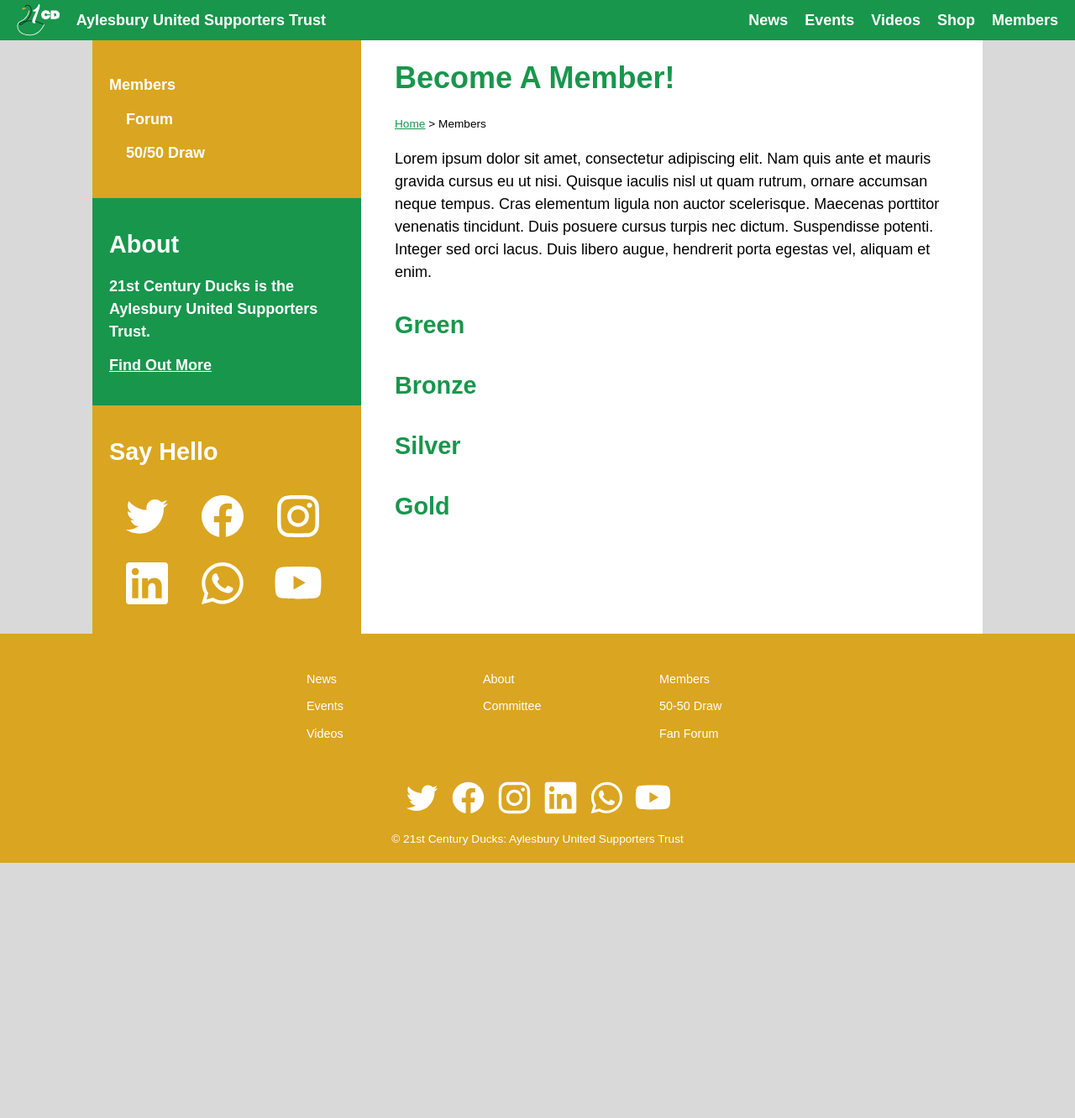
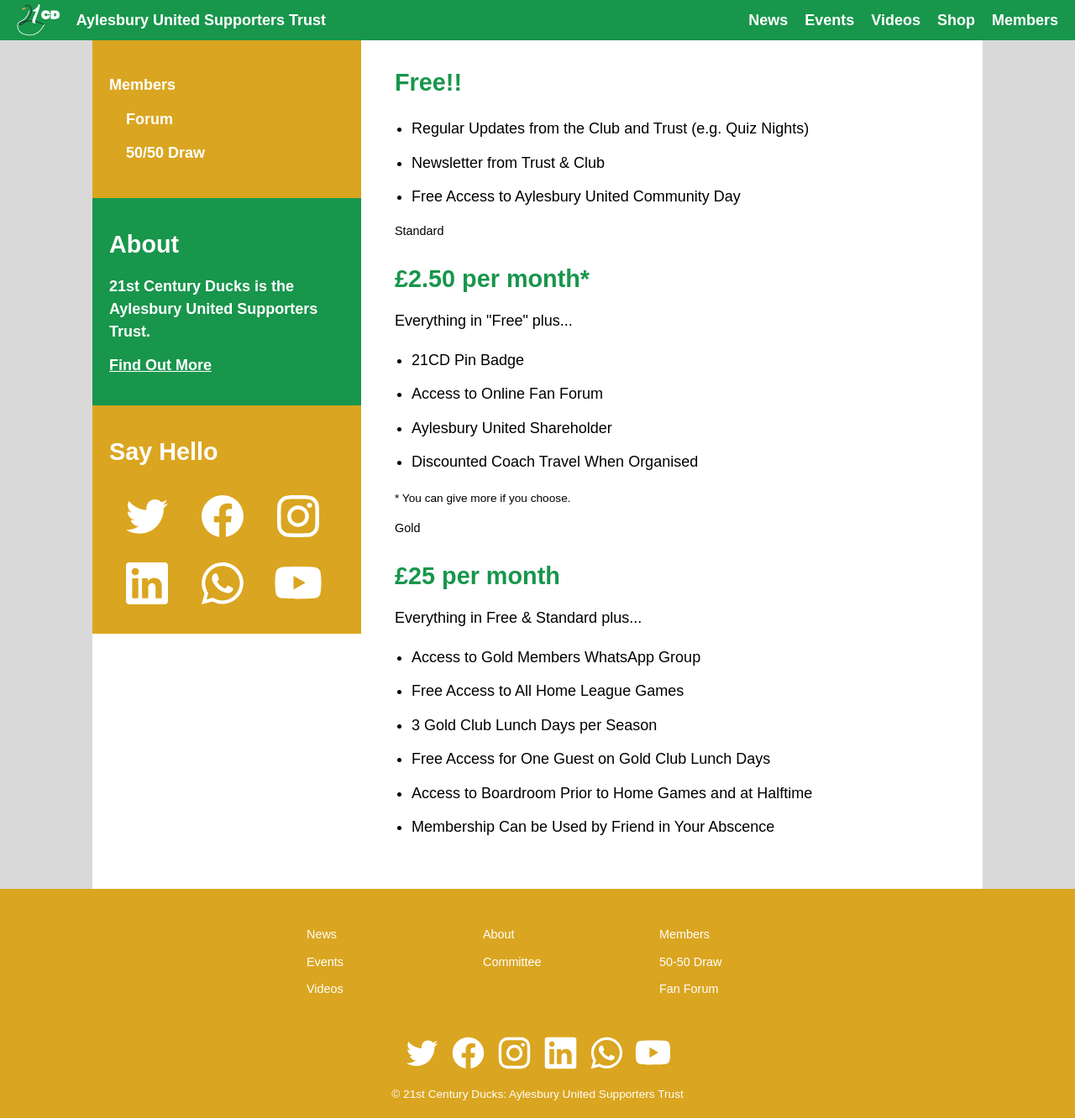
Before and after one commit to RobDWaller/21ducks.github.io, a Jekyll site: the page built from members.html, in a window 1280 px wide and 1332 px high. Shown: the whole window at 84% size. Built offline with Jekyll 4.4.1, drawn with Linux system fonts in a browser that asks for light colours.

Commit message:
Added basic membership information to members page.

```diff
--- a/members.html
+++ b/members.html
@@ -6,10 +6,43 @@
 description: "TBC"
 menu: "members"
 ---
-<h1>Become A Member!</h1>
-<small><a href="/">Home</a> > {{ page.title }}</small>
-<p>Lorem ipsum dolor sit amet, consectetur adipiscing elit. Nam quis ante et mauris gravida cursus eu ut nisi. Quisque iaculis nisl ut quam rutrum, ornare accumsan neque tempus. Cras elementum ligula non auctor scelerisque. Maecenas porttitor venenatis tincidunt. Duis posuere cursus turpis nec dictum. Suspendisse potenti. Integer sed orci lacus. Duis libero augue, hendrerit porta egestas vel, aliquam et enim.</p>
-<h2>Green</h2>
-<h2>Bronze</h2>
-<h2>Silver</h2>
-<h2>Gold</h2>
+<div class="membership-type">
+    <div class="header green"></div>
+    <div class="features">
+        <h2>Free!!</h2>
+        <ul>
+            <li>Regular Updates from the Club and Trust (e.g. Quiz Nights)</li>
+            <li>Newsletter from Trust & Club</li>
+            <li>Free Access to Aylesbury United Community Day</li>
+        </ul>
+    </div>
+</div>
+<div class="membership-type">
+    <div class="header white">Standard</div>
+    <div class="features">
+        <h2>£2.50 per month*</h2>
+        <p>Everything in "Free" plus...</p>
+        <ul>
+            <li>21CD Pin Badge</li>
+            <li>Access to Online Fan Forum</li>
+            <li>Aylesbury United Shareholder</li>
+            <li>Discounted Coach Travel When Organised</li>
+        </ul>
+        <small>* You can give more if you choose.</small>
+    </div>
+</div>
+<div class="membership-type">
+    <div class="header gold">Gold</div>
+    <div class="features">
+        <h2>£25 per month</h2>
+        <p>Everything in Free & Standard plus...</p>
+        <ul>
+            <li>Access to Gold Members WhatsApp Group</li>
+            <li>Free Access to All Home League Games</li>
+            <li>3 Gold Club Lunch Days per Season</li>
+            <li>Free Access for One Guest on Gold Club Lunch Days</li>
+            <li>Access to Boardroom Prior to Home Games and at Halftime</li>
+            <li>Membership Can be Used by Friend in Your Abscence</li>
+        </ul>
+    </div>
+</div>
```
